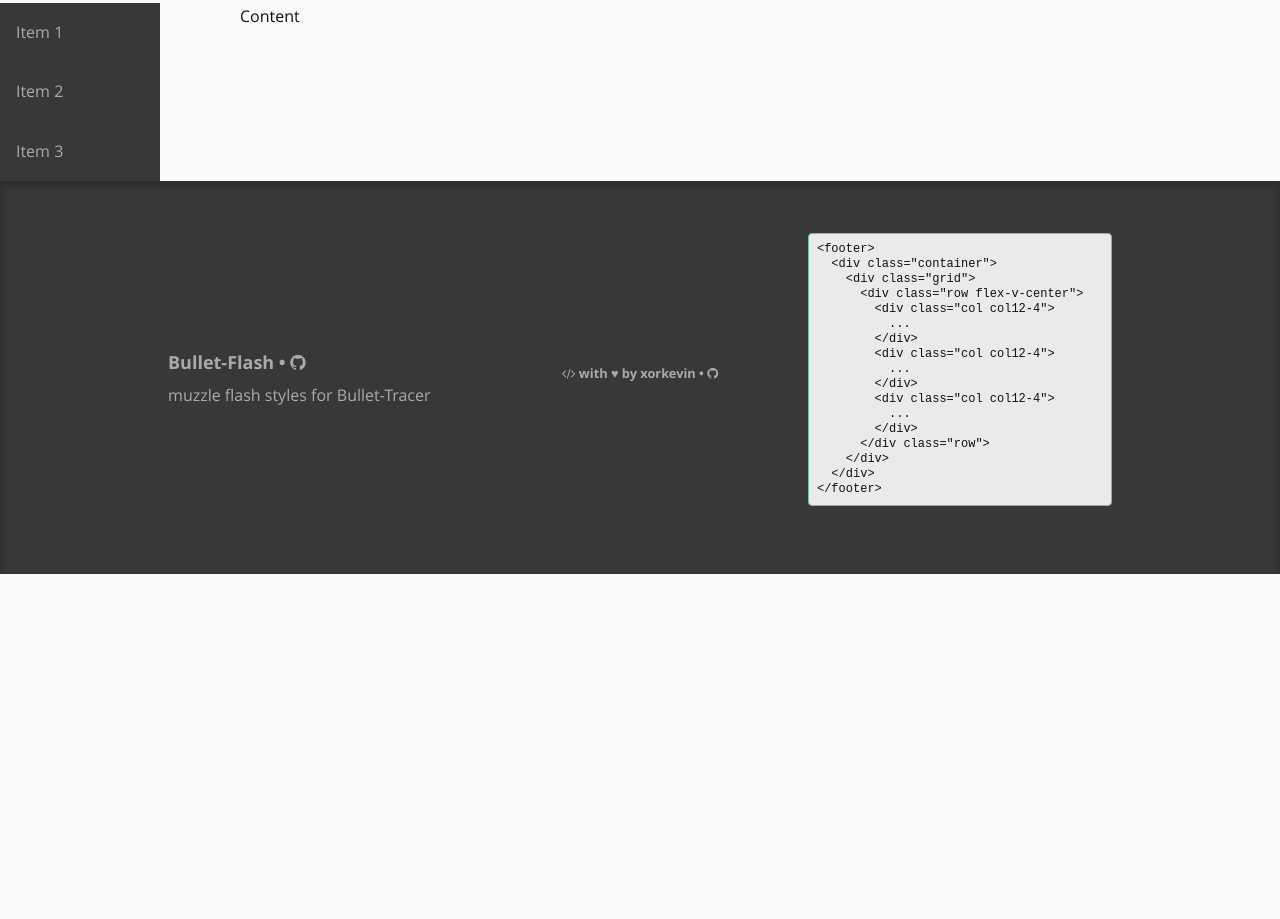
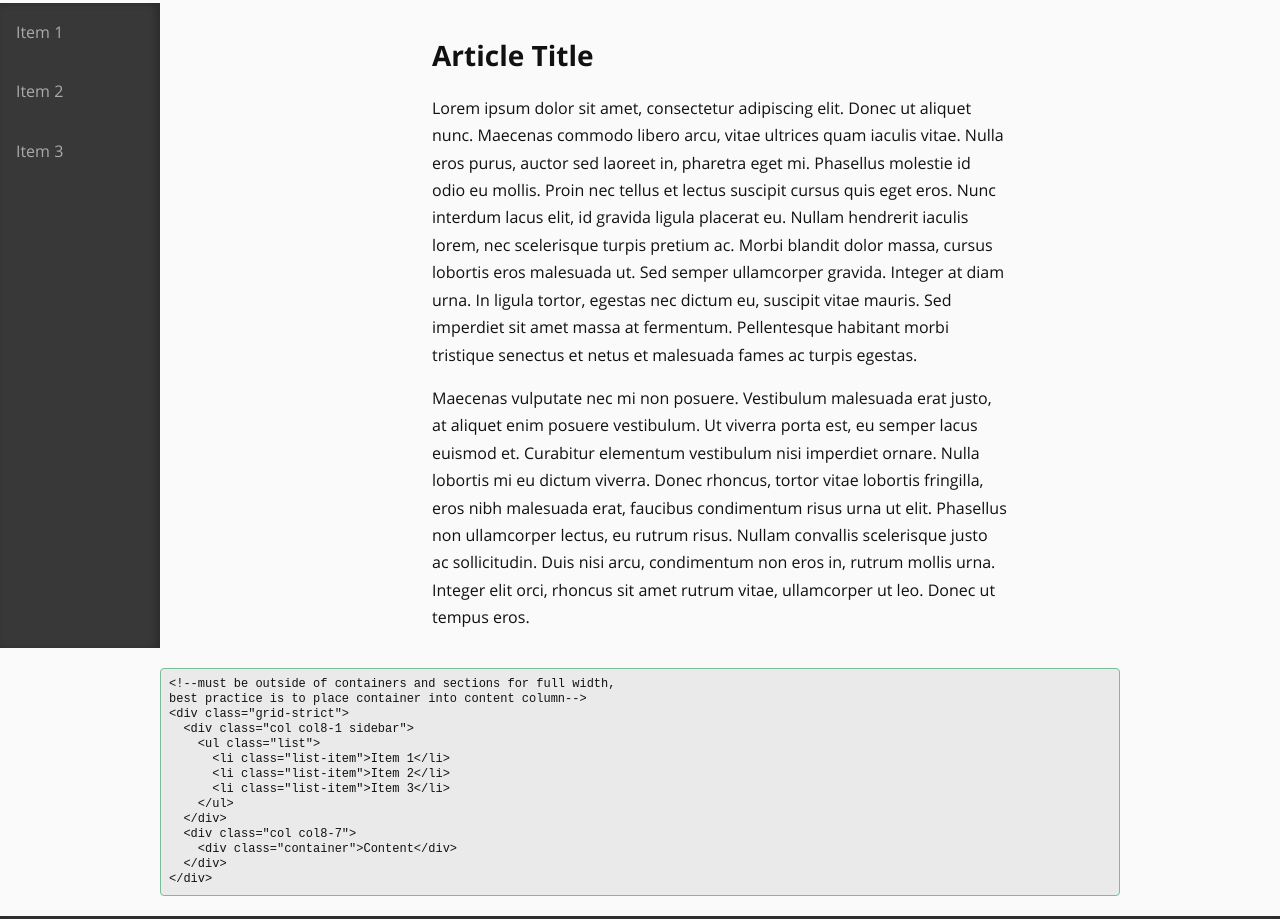
Before and after one commit to bulletcms/bullet-flash, a website: page serve/index.html in a window 1280 px wide. Shown: the part 5867-6786 px from the top of the page. Before the commit the page ends 6441 px from the top, so only its background shows below. Drawn offline with Linux system fonts and the light colour scheme.

Commit message:
full height sidebar

```diff
--- a/serve/index.html
+++ b/serve/index.html
@@ -237,7 +237,7 @@
         <h3>Sidebar</h3>
       </div>
     </section>
-    <div class="grid-strict">
+    <div class="grid-strict flex-v-stretch">
       <div class="col col8-1 sidebar">
         <ul class="list">
           <li class="list-item">Item 1</li>
@@ -246,15 +246,40 @@
         </ul>
       </div>
       <div class="col col8-7">
-        <div class="container">Content</div>
+        <div class="container">
+          <div class="article">
+            <h2>Article Title</h2>
+            <p>Lorem ipsum dolor sit amet, consectetur adipiscing elit. Donec ut aliquet nunc. Maecenas commodo libero arcu, vitae ultrices quam iaculis vitae. Nulla eros purus, auctor sed laoreet in, pharetra eget mi. Phasellus molestie id odio eu mollis. Proin nec tellus et lectus suscipit cursus quis eget eros. Nunc interdum lacus elit, id gravida ligula placerat eu. Nullam hendrerit iaculis lorem, nec scelerisque turpis pretium ac. Morbi blandit dolor massa, cursus lobortis eros malesuada ut. Sed semper ullamcorper gravida. Integer at diam urna. In ligula tortor, egestas nec dictum eu, suscipit vitae mauris. Sed imperdiet sit amet massa at fermentum. Pellentesque habitant morbi tristique senectus et netus et malesuada fames ac turpis egestas.</p>
+            <p>Maecenas vulputate nec mi non posuere. Vestibulum malesuada erat justo, at aliquet enim posuere vestibulum. Ut viverra porta est, eu semper lacus euismod et. Curabitur elementum vestibulum nisi imperdiet ornare. Nulla lobortis mi eu dictum viverra. Donec rhoncus, tortor vitae lobortis fringilla, eros nibh malesuada erat, faucibus condimentum risus urna ut elit. Phasellus non ullamcorper lectus, eu rutrum risus. Nullam convallis scelerisque justo ac sollicitudin. Duis nisi arcu, condimentum non eros in, rutrum mollis urna. Integer elit orci, rhoncus sit amet rutrum vitae, ullamcorper ut leo. Donec ut tempus eros.</p>
           </div>
         </div>
+      </div>
+    </div>
+    <section>
+      <div class="container">
+        <pre>
+&lt;!--must be outside of containers and sections for full width,
+best practice is to place container into content column--&gt;
+&lt;div class="grid-strict"&gt;
+  &lt;div class="col col8-1 sidebar"&gt;
+    &lt;ul class="list"&gt;
+      &lt;li class="list-item"&gt;Item 1&lt;/li&gt;
+      &lt;li class="list-item"&gt;Item 2&lt;/li&gt;
+      &lt;li class="list-item"&gt;Item 3&lt;/li&gt;
+    &lt;/ul&gt;
+  &lt;/div&gt;
+  &lt;div class="col col8-7"&gt;
+    &lt;div class="container"&gt;Content&lt;/div&gt;
+  &lt;/div&gt;
+&lt;/div&gt;
+</pre>
+      </div>
+    </section>
 
 
     <footer>
       <div class="container">
-        <div class="grid">
-          <div class="row flex-v-center">
+        <div class="grid flex-v-center">
           <div class="col col12-4">
             <h4>Bullet-Flash &#8226; <a class="no-style" target="_blank" href="http://github.com/bulletcms/bullet-flash"><i class="fa fa-github" aria-hidden="true"></i></a></h4>
             muzzle flash styles for Bullet-Tracer
@@ -268,8 +293,7 @@
             <pre>
 &lt;footer&gt;
 &lt;div class="container"&gt;
-    &lt;div class="grid"&gt;
-      &lt;div class="row flex-v-center"&gt;
+  &lt;div class="grid flex-v-center"&gt;
     &lt;div class="col col12-4"&gt;
       ...
     &lt;/div&gt;
@@ -279,7 +303,6 @@
     &lt;div class="col col12-4"&gt;
       ...
     &lt;/div&gt;
-      &lt;/div class="row"&gt;
   &lt;/div&gt;
 &lt;/div&gt;
 &lt;/footer&gt;
@@ -287,7 +310,6 @@
           </div>
         </div>
       </div>
-      </div>
     </footer>
   </body>
 </html>
--- a/src/grid.scss
+++ b/src/grid.scss
@@ -21,12 +21,21 @@
   }
 }
 
-.row.flex-v-center {
+// flexbox utilities
+.flex-v-center {
   display: flex;
   align-items: center;
   flex-direction: row;
   flex-wrap: wrap;
 }
+
+.flex-v-stretch {
+  display: flex;
+  align-items: stretch;
+  flex-direction: row;
+  flex-wrap: wrap;
+}
+// end
 
 .row:after {
   content: "";
--- a/src/reset.scss
+++ b/src/reset.scss
@@ -2,7 +2,7 @@
   box-sizing: border-box;
 }
 
-body {
+html, body {
   margin: 0;
   padding: 0;
 }
--- a/src/sidebar.scss
+++ b/src/sidebar.scss
@@ -1,6 +1,7 @@
 .sidebar {
   color: $color-grey-3;
   background-color: $color-grey-4;
+  box-shadow: inset -4px 1px 6px 1px rgba(0, 0, 0, 0.2);
 }
 
 .list {
```
Also changed, not shown: test/index.html (+30 -8 lines), serve/main.css. Lines whose indentation alone changed are shown as unchanged.
